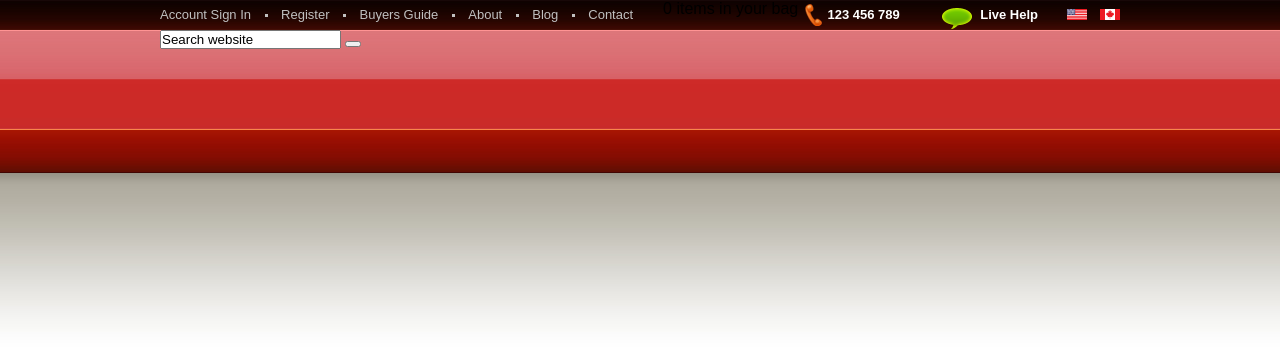
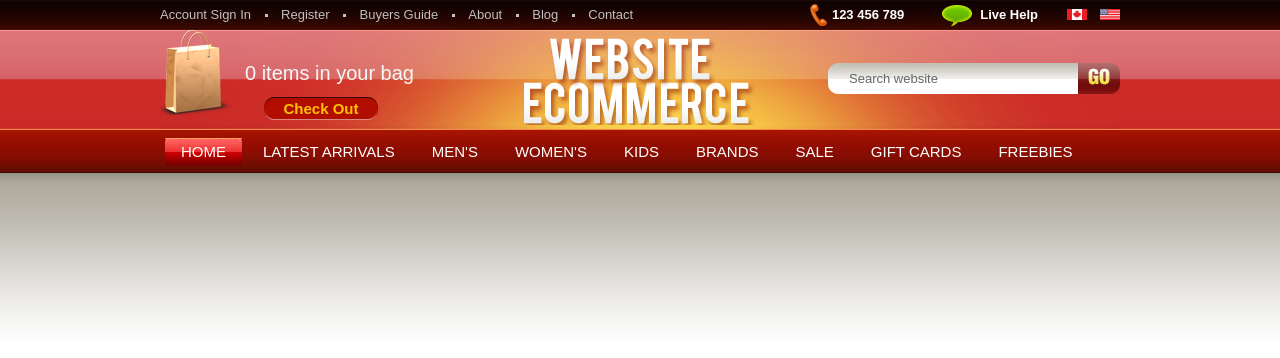
Before and after one commit to denglongku/miaoV, a plain HTML site: page LV1/CSS整站/index.html in a window 1280 px wide. Drawn offline with Linux system fonts and the light colour scheme.

Commit message:
complete header and nav

```diff
--- a/LV1/CSS整站/css/main.css
+++ b/LV1/CSS整站/css/main.css
@@ -7,14 +7,51 @@ body{background:url(../img/bodybg.jpg) repeat-x;}
 /*设置内容居中	*/
 #wrapper{width:960px;margin:0 auto;}
 
-/*top开始*/
+/****top开始****/
 #top{height:30px;}
+/*top-menu开始 */
 .top-menu{height:30px;float:left;}
 .top-menu li{float:left;padding-right:30px;background:url(../img/topbg.png) no-repeat right 0;}
 .top-menu .no-bg{background:none;}/*contact后面没有小点*/
 .top-menu a{color:#c0c0c0;font-size:13px;line-height:30px;}
-.top-bar{height:30px;float:right;position:relative;}
-.top-bar p{display:inline-block;font-size:13px;line-height:30px; font-weight:bold;color:#fff;}
-.top-bar .tel{background:url(../img/topbg.png) left -30px no-repeat;padding-left:28px;padding-right:38px;}
-.top-bar .help{background:url(../img/topbg.png) left -60px no-repeat;padding-left:38px;padding-right:16px;}
-.top-bar img{diaplay:inline-block;/*position:absolute;top:9px;right:0;*/float:right;margin:9px 0 10px 13px;}
+.top-menu a:hover{color:#FFF;}
+/*top-menu结束 */
+/*top-bar开始 */
+.top-bar{height:30px;float:right;}
+.top-bar li{float:right;height:30px;font-size:13px;line-height:30px;color:#FFF; font-weight:bold; }
+.top-bar a{font-size:13px;line-height:30px;color:#FFF; font-weight:bold;}
+.top-bar .tel{background:url(../img/topbg.png) 0 -30px no-repeat;padding-left:28px;padding-right:38px;}
+.top-bar .help{background:url(../img/topbg.png) 0 -63px no-repeat;padding-left:38px;padding-right:16px;}
+.top-bar .img{padding:9px 0;margin-left:13px;}
+/*top-bar结束 */
+/****top结束****/
+
+/****header开始****/
+#header{height:100px; background:url(../img/headerbg.png) no-repeat;position:relative;}
+/*shopping开始*/
+.shopping{float:left; width:278px; height:100px; background:url(../img/header-bag.png) left top no-repeat;}
+.shopping p{padding-left:85px; padding-top:32px;color:#f7f7f7;font-size:20px;}
+.shopping a{display:inline-block;width:114px; height:23px;background:url(../img/header-check.png) no-repeat;color:#ffc200;font-size:15px;font-weight:bold;text-align:center;line-height:23px;margin-left:104px; margin-top:12px;}
+.shopping a:hover{color:f8e29c;}
+/*shopping结束*/
+/*logo开始*/
+#header h1{width:234px;height:100px;position:absolute;top:0;left:50%;margin-left:-117px;}
+/*logo结束*/
+/*search开始*/
+.search{width:292px; height:31px; background:url(../img/header-search.png) no-repeat; }
+#header .search{position:absolute;top:33px;right:0;}
+.search .text{position:absolute;top:0;left:0;width:250px;height:31px;border:none;background:none;padding-left:21px;font-size:13px;color:#666666;outline:none;}
+.search .btn{position:absolute;top:0;right:0;width:42px;height:31px;border:none;background:none;}
+/*search结束*/
+/****header结束****/
+
+/****nav开始****/
+#nav{height:36px; padding-top:8px;}
+#nav li{float:left; height:28px; margin-left:5px;}
+#nav a{float:left; height:28px;font-size:15px;  height:28px; line-height:28px; color:#FFF; }
+#nav strong{float:left; height:28px; font-weight:normal;}
+#nav span{float:left; height:28px;padding:0 16px; }
+#nav a:hover, .active a{background:url(../img/activebg.png)left -56px repeat-x;}
+#nav strong:hover,.active strong{ background:url(../img/activebg.png) no-repeat;}
+#nav span:hover, .active span{float:left; height:28px; background:url(../img/activebg.png)right -28px no-repeat; }
+/****nav结束****/
--- a/LV1/CSS整站/css/reset.css
+++ b/LV1/CSS整站/css/reset.css
@@ -5,7 +5,7 @@
 body,h1,h2,h3,h4,p,ul,dd,dl,form,input,textarea,select{margin:0; padding:0; font-family:Arial, Helvetica, sans-serif; }
 li{list-style:none;}
 a{text-decoration:none;}
-a:hover{text-decoration:underline;}
+
 img{border:none; vertical-align:top;}/*避免IE6下图片加<a>链接时出现蓝边*/
 
 /*清除浮动*/
@@ -14,5 +14,5 @@ img{border:none; vertical-align:top;}/*避免IE6下图片加<a>链接时出现
 	content:'';
 	clear:both;
 	}
-.clear{
+.clearfix{
 	zoom:1;}
--- a/LV1/CSS整站/index.html
+++ b/LV1/CSS整站/index.html
@@ -10,7 +10,7 @@
 <body>
 <div id="wrapper">
 <!--top开始-->
-<div id="top clearfix">
+<div id="top " class="clearfix">
     <ul class="top-menu">
         <li><a href="">Account Sign In</a></li>
         <li><a href="">Register</a></li>
@@ -19,28 +19,53 @@
         <li><a href="">Blog</a></li>
         <li class="no-bg"><a href="">Contact</a></li>
     </ul>
-    <div class="top-bar clearfix">
+    <!--top-bar这种写法不好，用ul li-->
+    <!--<div class="top-bar clearfix">
         <p class="tel">123 456 789</p>
         <p class="help">Live Help</p>
         <img src="img/top-canada.png" alt="1" title="Canada"/>
         <img src="img/top-america.png" alt="1" title="America"/>
-    </div>
+    </div>-->
+    <ul class="top-bar">
+        <li class="img"><a href=""><img src="img/top-america.png" alt="1" title="America"/></a></li>
+        <li class="img"><a href=""><img src="img/top-canada.png" alt="1" title="Canada"/></a></li>
+        <li class="help"><a href="" >Live Help</a></li>
+        <li class="tel">123 456 789</li>
+
+
+    </ul>
 </div>
 <!--top结束-->
-
 <!--header开始-->
 <div id="header">
-<p>0 items in your bag</p>
-<img src="" alt="" title="Ecommerce Website" />
-<form>
-<input type="text" value="Search website" />
-<button></button>
-</form>
+    <div class="shopping">
+        <p>0 items in your bag</p>
+        <a href="" >Check Out</a>
+    </div>
+    <h1 title="Ecommerce Website">
+        <a href=""><img src="img/header-logo.png" alt="logo" /></a>
+    </h1>
+    <div class="search">
+        <form action="">
+            <input class='text' type="text" value="Search website" />
+            <input class="btn" type="submit" value="" />
+        </form>
+    </div>
 </div>
 <!--header结束-->
 
 <!--nav开始-->
-<div id="nav"></div>
+<ul id="nav">
+<li class="active"><a href=""><strong><span>HOME</span></strong></a></li>
+<li><a href=""><strong><span>LATEST ARRIVALS</span></strong></a></li>
+<li><a href=""><strong><span>MEN'S</span></strong></a></li>
+<li><a href=""><strong><span>WOMEN'S</span></strong></a></li>
+<li><a href=""><strong><span>KIDS</span></strong></a></li>
+<li><a href=""><strong><span>BRANDS</span></strong></a></li>
+<li><a href=""><strong><span>SALE</span></strong></a></li>
+<li><a href=""><strong><span>GIFT CARDS</span></strong></a></li>
+<li><a href=""><strong><span>FREEBIES</span></strong></a></li>
+</ul>
 <!--nav结束-->
 <!--content开始-->
 <div id="content"></div>
```
Also changed, not shown: LV1/CSS整站/img/activebg.png (added), LV1/CSS整站/img/activebg01.png (added), LV1/CSS整站/img/activebg02.png (added), LV1/CSS整站/img/activebg03.png (added), LV1/CSS整站/img/header-logo.png (added), LV1/CSS整站/img/header-search.png (added), LV1/CSS整站/img/headerbg.png (added).
